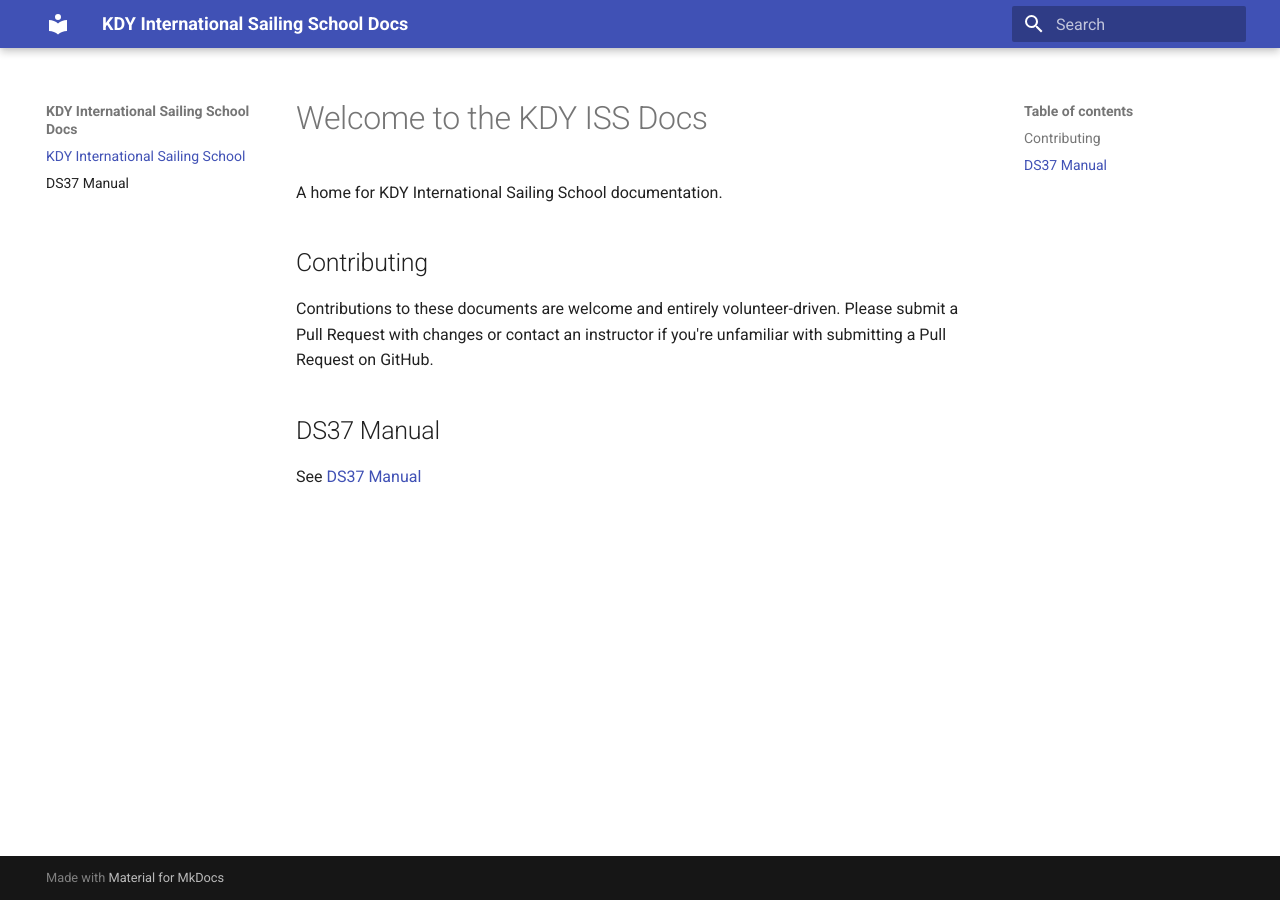
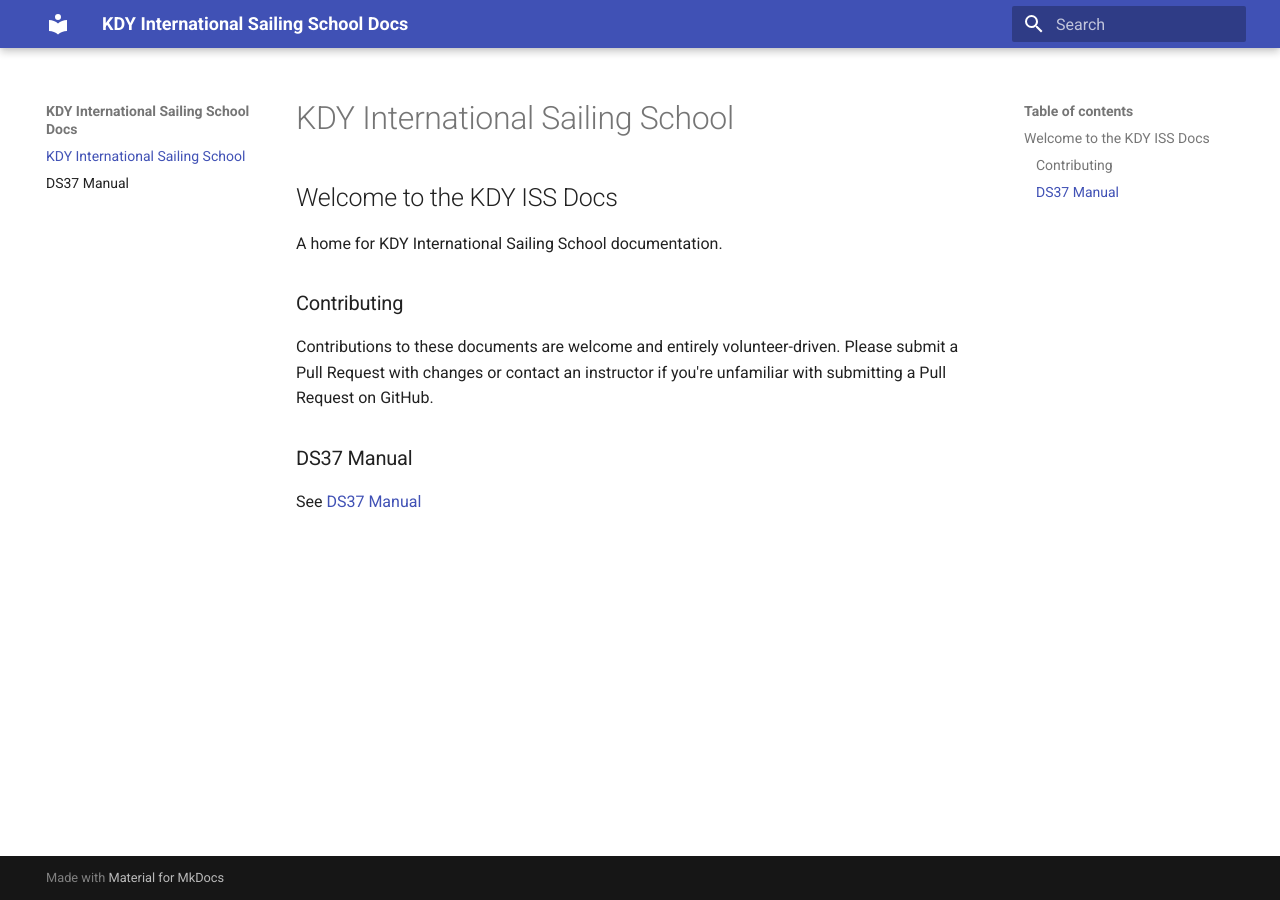
Before and after one commit to x123/kdy-iss, an MkDocs documentation site: the page built from docs/index.md, in a window 1280 px wide. Built offline with MkDocs 1.6.1 and Material for MkDocs 9.7.7, drawn with Linux system fonts in a browser that asks for light colours; some of the changed lines change nothing that is shown.

Commit message:
update table of contents options

```diff
--- a/mkdocs.yml
+++ b/mkdocs.yml
@@ -5,6 +5,9 @@ markdown_extensions:
   - admonition
   - pymdownx.details
   - pymdownx.superfences
+  - toc:
+      permalink: "#"
+      baselevel: 2
 nav:
   - KDY International Sailing School: index.md
   - DS37 Manual: ds37.md
```
